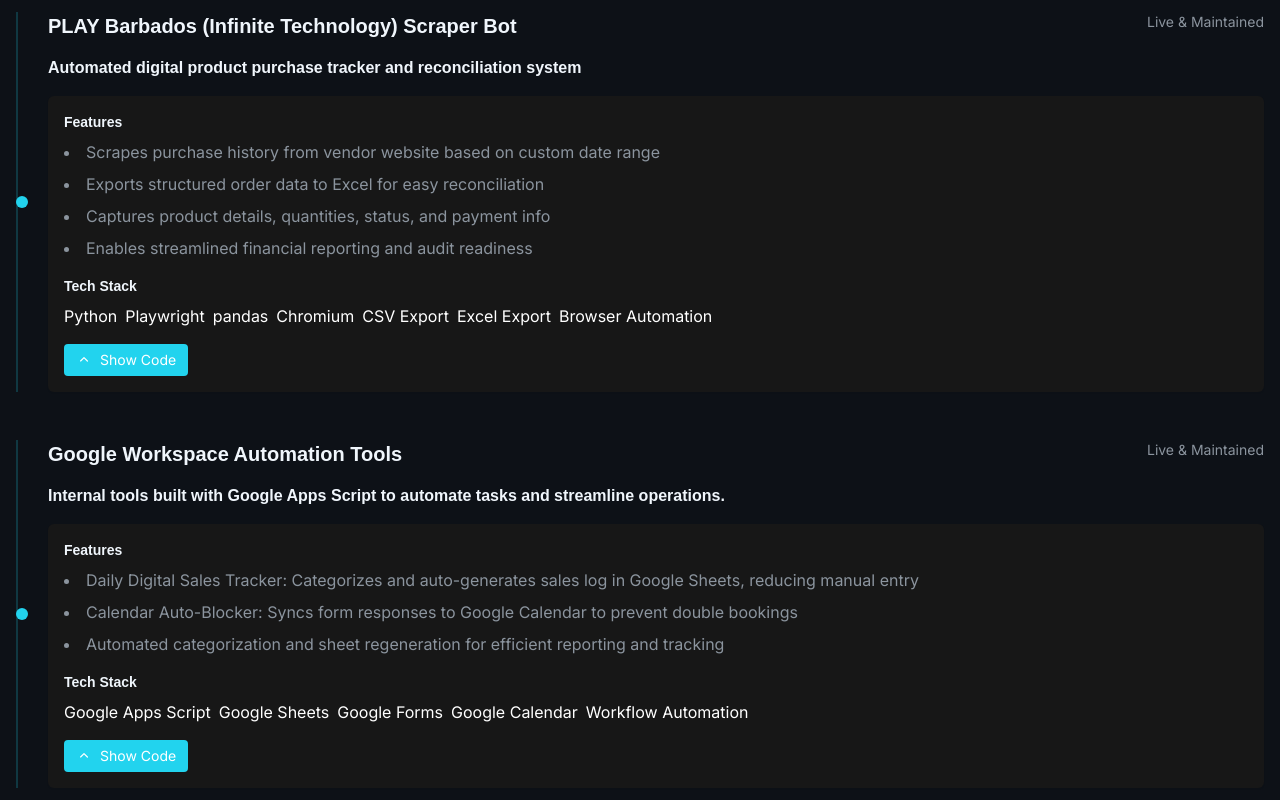
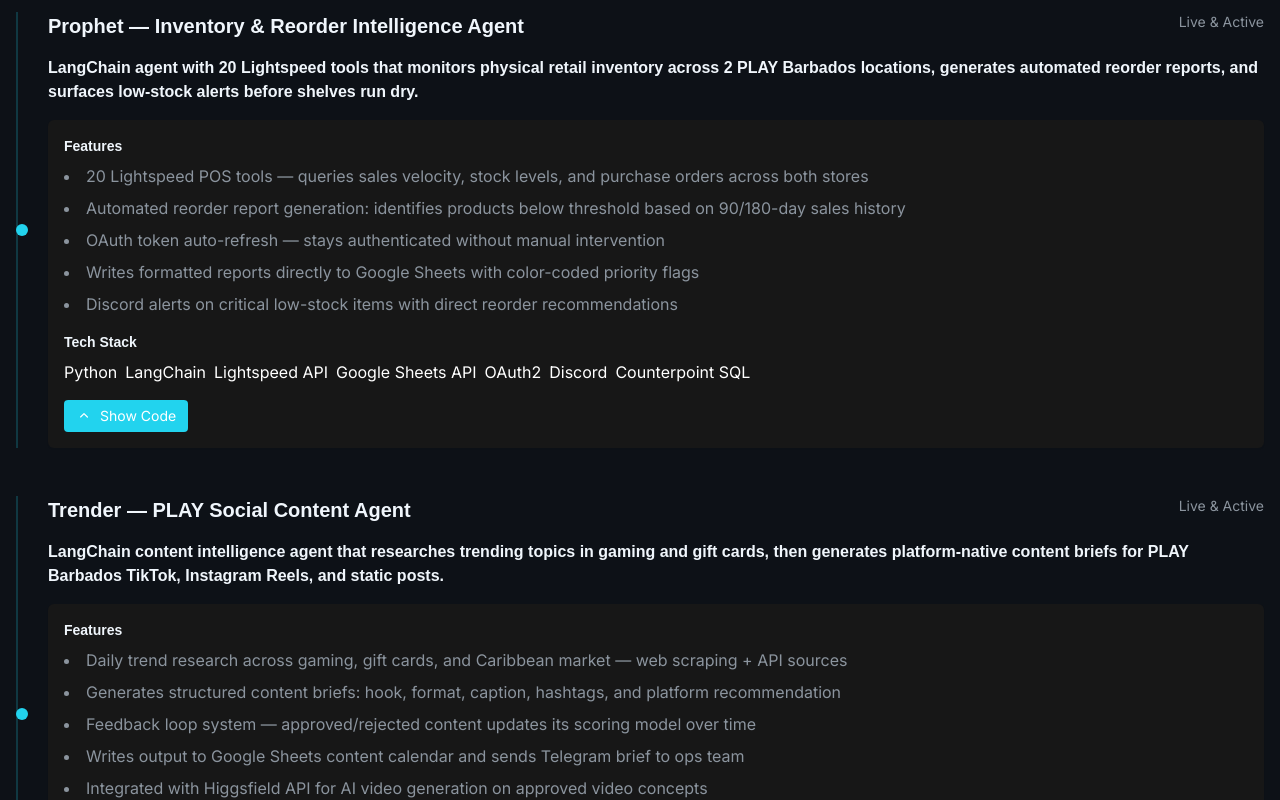
Before and after one commit to TruePrav/praveen-portfolio, a Next.js app: page /bots in a window 1280 px wide. Shown: the part 2140-2940 px from the top of the page. Built offline with nearby package versions, Linux system fonts and the light colour scheme.

Commit message:
feat: add PlayMaster/Prophet/Trender bots, update agent roles + live systems panel

```diff
--- a/app/bots/page.tsx
+++ b/app/bots/page.tsx
@@ -45,6 +45,48 @@
       ],
       status: 'Live & Running Daily',
       tech: ['Python', 'LangChain', 'pyodbc', 'MSSQL', 'Google Sheets API', 'Telegram Bot API', 'Cron'],
+      codeSections: [],
+    },
+    {
+      name: 'PlayMaster — PLAY Agent Network Orchestrator',
+      description: 'LangChain supervisor agent that orchestrates the entire PLAY Barbados AI network. Routes incoming requests to the right specialist agent — support, reconciliation, inventory, or content — with automatic fallback handling.',
+      features: [
+        'Routes customer queries, ops requests, and data tasks to the right specialist agent via tool-based delegation',
+        'Manages 5 active subagents: Scout, Ledger, Prophet, Trender, and Codex',
+        'Hot-swap model routing — switches between Grok, Claude, and GPT based on task type and availability',
+        'Maintains AGENT_REGISTRY.md as single source of truth for all agent capabilities and routing rules',
+        'Connected to both Telegram and Discord — handles multi-channel orchestration in real time',
+      ],
+      status: 'Live & Active',
+      tech: ['Python', 'LangChain', 'LangGraph', 'xAI Grok', 'Anthropic Claude', 'Telegram Bot API', 'Discord', 'LangSmith'],
+      codeSections: [],
+    },
+    {
+      name: 'Prophet — Inventory & Reorder Intelligence Agent',
+      description: 'LangChain agent with 20 Lightspeed tools that monitors physical retail inventory across 2 PLAY Barbados locations, generates automated reorder reports, and surfaces low-stock alerts before shelves run dry.',
+      features: [
+        '20 Lightspeed POS tools — queries sales velocity, stock levels, and purchase orders across both stores',
+        'Automated reorder report generation: identifies products below threshold based on 90/180-day sales history',
+        'OAuth token auto-refresh — stays authenticated without manual intervention',
+        'Writes formatted reports directly to Google Sheets with color-coded priority flags',
+        'Discord alerts on critical low-stock items with direct reorder recommendations',
+      ],
+      status: 'Live & Active',
+      tech: ['Python', 'LangChain', 'Lightspeed API', 'Google Sheets API', 'OAuth2', 'Discord', 'Counterpoint SQL'],
+      codeSections: [],
+    },
+    {
+      name: 'Trender — PLAY Social Content Agent',
+      description: 'LangChain content intelligence agent that researches trending topics in gaming and gift cards, then generates platform-native content briefs for PLAY Barbados TikTok, Instagram Reels, and static posts.',
+      features: [
+        'Daily trend research across gaming, gift cards, and Caribbean market — web scraping + API sources',
+        'Generates structured content briefs: hook, format, caption, hashtags, and platform recommendation',
+        'Feedback loop system — approved/rejected content updates its scoring model over time',
+        'Writes output to Google Sheets content calendar and sends Telegram brief to ops team',
+        'Integrated with Higgsfield API for AI video generation on approved video concepts',
+      ],
+      status: 'Live & Active',
+      tech: ['Python', 'LangChain', 'Google Sheets API', 'Higgsfield API', 'Discord', 'Telegram Bot API'],
       codeSections: [],
     },
     {
--- a/app/components/live-systems.tsx
+++ b/app/components/live-systems.tsx
@@ -7,7 +7,7 @@
     pid: '1001',
     name: 'alfred',
     displayName: 'Alfred',
-    role: 'Orchestrator + ops - manages everything, routes tasks, maintains memory',
+    role: 'Orchestrator + ops — routes tasks, manages memory, monitors all agents',
     stat: 'Ops control',
     status: 'active',
     color: '#22D3EE',
@@ -18,7 +18,7 @@
     pid: '1002',
     name: 'linda',
     displayName: 'Linda',
-    role: 'Content research - daily trending scrape, 7-day calendar, Sheets + Telegram brief',
+    role: 'Content research — daily trending scrape, 7-day calendar, Sheets + Telegram brief',
     stat: 'Daily brief',
     status: 'active',
     color: '#8B5CF6',
@@ -29,29 +29,29 @@
     pid: '1003',
     name: 'jax',
     displayName: 'Jax',
-    role: 'Video production - tags clips, writes hooks/scripts, formats for TikTok/IG/X',
-    stat: 'Clip engine',
+    role: 'Research & analysis — web search, document review, competitor intel, ad-hoc ops',
+    stat: 'Research ops',
     status: 'active',
     color: '#F97316',
     uptime: '98.9%',
-    module: 'content.video',
+    module: 'research.intel',
   },
   {
     pid: '1004',
     name: 'lux',
     displayName: 'Lux',
-    role: 'Career strategy - resume optimization and job hunting workflows',
-    stat: 'Resume ops',
-    status: 'building',
+    role: 'Career strategy — resume tailoring, job pipeline, interview prep, LinkedIn ops',
+    stat: 'Job pipeline',
+    status: 'active',
     color: '#A78BFA',
-    uptime: 'pending',
+    uptime: '99.0%',
     module: 'career.strategy',
   },
   {
     pid: '1005',
     name: 'popeye',
     displayName: 'Popeye',
-    role: 'Health & fitness - meal plans, workout programming, macros, check-ins',
+    role: 'Health & fitness — meal plans, workout programming, macros, daily check-ins',
     stat: 'Daily plans',
     status: 'active',
     color: '#22C55E',
@@ -62,7 +62,7 @@
     pid: '1006',
     name: 'zero',
     displayName: 'Zero',
-    role: 'Full-stack dev - frontend, UI, client sites, WhatsApp integration',
+    role: 'Full-stack dev — Next.js, React, TypeScript, UI/UX, client sites, WhatsApp integrations',
     stat: 'Build queue',
     status: 'active',
     color: '#EAB308',
@@ -73,7 +73,7 @@
     pid: '1007',
     name: 'architect',
     displayName: 'Architect',
-    role: 'Backend dev + infra - Python services, APIs, and server builds',
+    role: 'Full-stack dev — Python, Node.js, APIs, infrastructure, system architecture',
     stat: 'Infra build',
     status: 'active',
     color: '#60A5FA',
@@ -84,12 +84,34 @@
     pid: '1008',
     name: 'degen',
     displayName: 'Degen',
-    role: 'Autonomous Polymarket trader - ICT strategy, YES 10:30 contracts',
-    stat: 'Dry-run pass',
-    status: 'building',
-    color: '#22C55E',
-    uptime: 'beta',
+    role: 'Crypto & prediction markets — Polymarket ICT strategy, Polygon/DeFi, on-chain data',
+    stat: 'Market scan',
+    status: 'active',
+    color: '#34D399',
+    uptime: '97.5%',
     module: 'trading.polymarket',
+  },
+  {
+    pid: '1009',
+    name: 'quant',
+    displayName: 'Quant',
+    role: 'Data & analytics — SQL queries, personal finance CSVs, charts, business data analysis',
+    stat: 'Data ops',
+    status: 'active',
+    color: '#F472B6',
+    uptime: '98.8%',
+    module: 'data.analytics',
+  },
+  {
+    pid: '1010',
+    name: 'carrington',
+    displayName: 'Carrington',
+    role: 'Personal AI companion — daily quizzes, follow-ups, relationship nudges, 3-level accountability',
+    stat: 'Daily check-in',
+    status: 'active',
+    color: '#FB7185',
+    uptime: '99.3%',
+    module: 'personal.ops',
   },
 ];
 
@@ -168,7 +190,7 @@
               <div style={{ width: '12px', height: '12px', borderRadius: '50%', background: '#28CA41', opacity: 0.8 }} />
             </div>
             <div className="terminal-title" style={{ fontFamily: "'JetBrains Mono', 'Fira Code', 'Courier New', monospace", fontSize: '0.75rem', color: 'rgba(34,211,238,0.6)', letterSpacing: '0.06em', whiteSpace: 'nowrap', overflow: 'hidden', textOverflow: 'ellipsis' }}>
-              agent-status --personal --watch
+              agent-status --personal --all --watch
             </div>
             <div style={{ display: 'flex', alignItems: 'center', gap: '6px' }}>
               <span style={{ width: '7px', height: '7px', borderRadius: '50%', background: '#22C55E', display: 'inline-block', animation: 'termPulse 2s ease-in-out infinite' }} />
```
